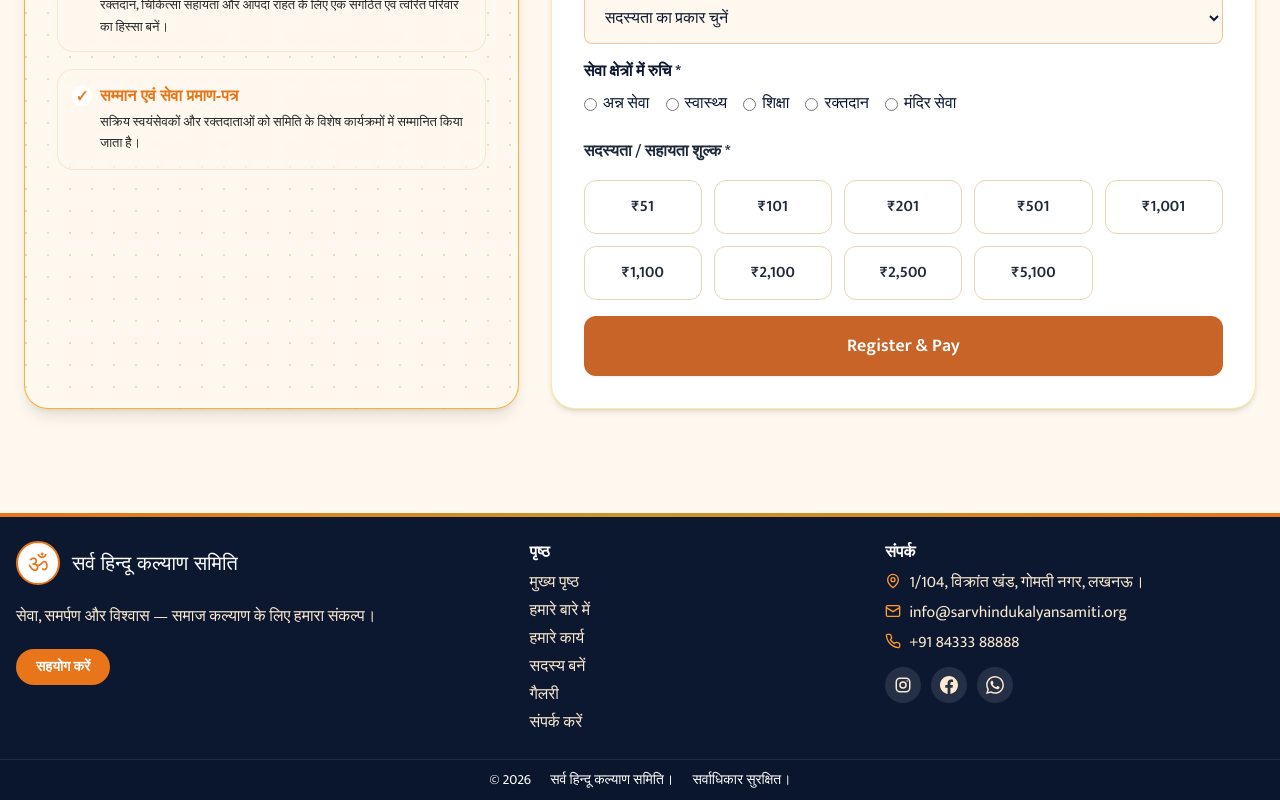
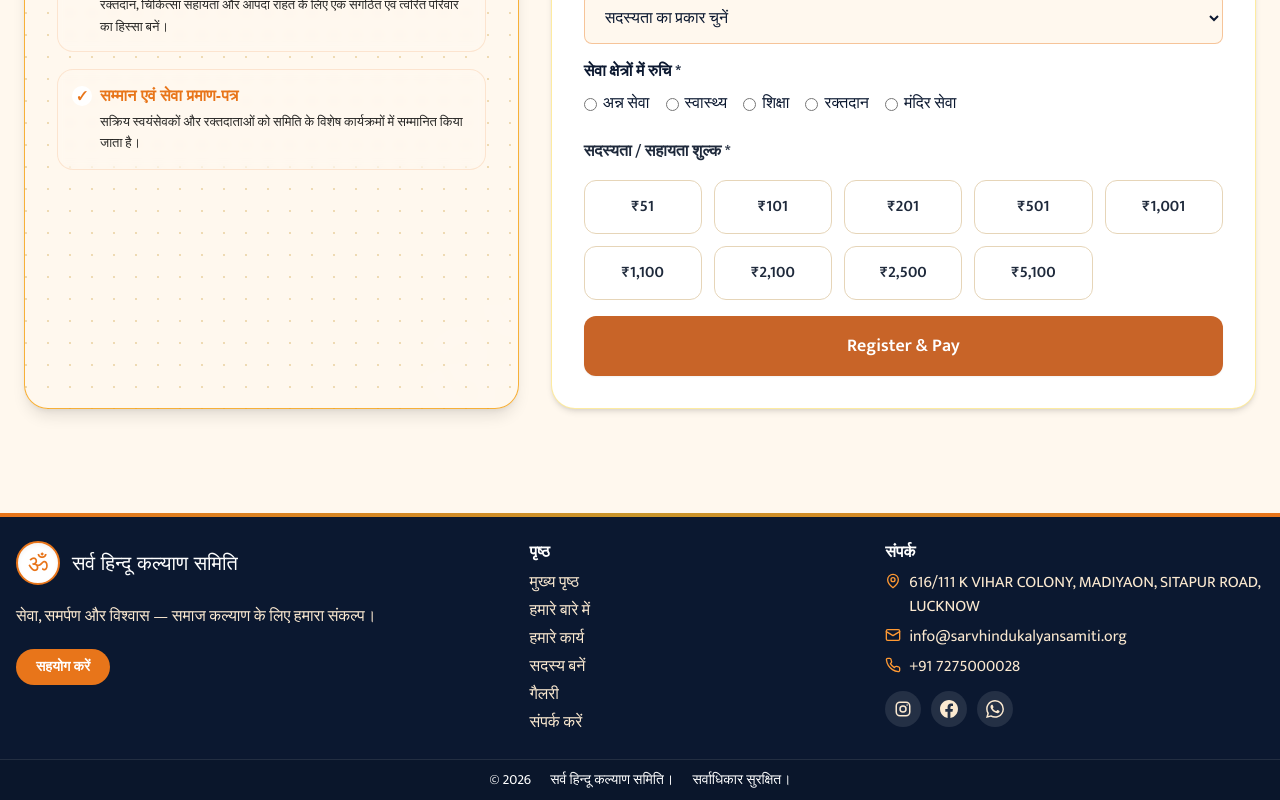
Before and after one commit to vasusthaliInfotech2026/sarvhindukalyansamiti, a Next.js app: page /join in a window 1280 px wide. Shown: the part 1317-2117 px from the top of the page. Built offline with nearby package versions, Linux system fonts and the light colour scheme; a web font is replaced by a local one.

Commit message:
admin route, payment gateway corrections, error message changes

```diff
--- a/app/(website)/contact/page.js
+++ b/app/(website)/contact/page.js
@@ -13,16 +13,16 @@ const CONTACT_ITEMS = [
   {
     icon: PhoneIcon,
     label: "मोबाइल नंबर",
-    value: "+91 84333 88888",
+    value: "+91 7275000028",
     sub: "सीधे कॉल पर बात करें",
-    href: "tel:+918433388888",
+    href: "tel:+917275000028",
   },
   {
     icon: WhatsAppIcon,
     label: "WhatsApp सेवा",
-    value: "+91 84333 88888",
+    value: "+91 7275000028",
     sub: "त्वरित संदेश भेजें",
-    href: "https://wa.me/918433388888",
+    href: "https://wa.me/917275000028",
   },
   {
     icon: EmailIcon,
@@ -135,8 +135,8 @@ export default function Contact() {
                       <p className="text-xs font-bold uppercase tracking-wider text-saffron">
                         प्रधान कार्यालय का पता
                       </p>
-                      <p className="mt-1 font-head text-base font-bold text-black sm:text-lg">
-                        1/104, विक्रांत खंड, गोमती नगर, लखनऊ।
+                      <p className="mt-1 font-head text-base font-bold text-black sm:text-base">
+                       616/111 K VIHAR COLONY, MADIYAON, SITAPUR ROAD, LUCKNOW
                       </p>
 
                     </div>
--- a/app/(website)/donate/DonateForm.js
+++ b/app/(website)/donate/DonateForm.js
@@ -18,7 +18,7 @@ export default function DonateForm() {
   const [purpose, setPurpose] = useState("सामान्य दान");
   const [loading, setLoading] = useState(false);
   const [done, setDone] = useState(null);
-  const [error, setError] = useState("");
+  const [error, setError] = useState(""); // Popup ke liye error message state
 
   useEffect(() => {
     const params = new URLSearchParams(window.location.search);
@@ -56,12 +56,13 @@ export default function DonateForm() {
     setLoading(true);
     setError("");
 
-    // हर बार क्लिक करने पर .env.local की ताज़ा वैल्यू चेक होगी
-    const paymentMode = (
-      process.env.NEXT_PUBLIC_PAYMENT_MODE ||
-      process.env.NEXT_PUBLIC_PAYMENT_GATEWAY ||
-      "razorpay"
-    ).toLowerCase();
+    // --- STRICT PAYMENT MODE VALIDATION ---
+    const paymentMode = process.env.NEXT_PUBLIC_PAYMENT_MODE?.trim();
+    if (paymentMode !== "qr" && paymentMode !== "razorpay") {
+      setError(`अभी भुगतान की सुविधा उपलब्ध नहीं है। कृपया बाद में दोबारा कोशिश करें या सहायता के लिए हमारी टीम से संपर्क करें।`);
+      setLoading(false);
+      return;
+    }
 
     const formData = new FormData(e.currentTarget);
     const donorData = {
@@ -90,6 +91,7 @@ export default function DonateForm() {
       // ==========================================
       // मोड 2: अगर .env.local में Razorpay मोड सेट है ('razorpay')
       // ==========================================
+      if (paymentMode === "razorpay") {
         const resScript = await loadRazorpayScript();
         if (!resScript) {
           setError("Razorpay SDK लोड होने में समस्या आई।");
@@ -162,6 +164,7 @@ export default function DonateForm() {
         const paymentWindow = new window.Razorpay(options);
         paymentWindow.open();
         setLoading(false);
+      }
     } catch (err) {
       setError(err.message || "कुछ गड़बड़ी हो गई।");
       setLoading(false);
@@ -234,6 +237,7 @@ export default function DonateForm() {
     );
 
   return (
+    <>
       <form onSubmit={handleDonate} className="card space-y-4 w-full">
         <h2 className="font-head text-2xl font-bold text-navy mb-4">
           दान करें / सहयोग दें
@@ -311,8 +315,6 @@ export default function DonateForm() {
           </select>
         </div>
 
-      {error && <p className="text-red-500 text-sm text-center">{error}</p>}
-
         <button
           type="submit"
           disabled={loading}
@@ -323,5 +325,27 @@ export default function DonateForm() {
             : `सुरक्षित रूप से दान करें (₹${Number(amount || 0).toLocaleString("en-IN")})`}
         </button>
       </form>
+
+      {/* --- ERROR POPUP MODAL --- */}
+      {error && (
+        <div className="fixed inset-0 z-50 bg-black/60 backdrop-blur-xs flex items-center justify-center p-4">
+          <div className="bg-white rounded-3xl max-w-md w-full p-6 text-center shadow-2xl border border-amber-200 space-y-4 animate-in fade-in zoom-in duration-200">
+            <div className="w-12 h-12 rounded-full bg-red-100 text-red-600 flex items-center justify-center mx-auto text-xl font-bold">
+              ⚠️
+            </div>
+            <h3 className="text-xl font-bold text-slate-900">सहयोग सूचना</h3>
+            <p className="text-sm text-slate-600 font-medium">
+              {error}
+            </p>
+            <button
+              onClick={() => setError("")}
+              className="w-full py-3 rounded-xl bg-[#c86428] hover:bg-[#b05520] text-white font-semibold transition cursor-pointer shadow-sm"
+            >
+              OK
+            </button>
+          </div>
+        </div>
+      )}
+    </>
   );
 }
--- a/app/(website)/join/VolunteerForm.js
+++ b/app/(website)/join/VolunteerForm.js
@@ -9,7 +9,7 @@ export default function VolunteerForm() {
   const router = useRouter();
   const [loading, setLoading] = useState(false);
   const [processingPayment, setProcessingPayment] = useState(false);
-  const [error, setError] = useState(""); // Popup ke liye error message state
+  const [error, setError] = useState("");
   const [selectedFee, setSelectedFee] = useState(1);
 
   const loadRazorpayScript = () => {
@@ -22,10 +22,18 @@ export default function VolunteerForm() {
     });
   };
 
-const handleSubmit = async (e) => {
+  const handleSubmit = async (e) => {
     e.preventDefault();
     setLoading(true);
     setError("");
+
+    // --- STRICT PAYMENT MODE VALIDATION ---
+    const paymentMode = process.env.NEXT_PUBLIC_PAYMENT_MODE?.trim();
+    if (paymentMode !== "qr" && paymentMode !== "razorpay") {
+      setError(`अभी भुगतान की सुविधा उपलब्ध नहीं है। कृपया बाद में दोबारा कोशिश करें या सहायता के लिए हमारी टीम से संपर्क करें।`);
+      setLoading(false);
+      return;
+    }
 
     const formData = new FormData(e.currentTarget);
     const emailInput = formData.get("email");
@@ -41,9 +49,9 @@ const handleSubmit = async (e) => {
         const checkData = await checkRes.json();
 
         if (checkData.success && checkData.exists) {
-          setError("तुम पहले से ही इस ईमेल आईडी से रजिस्टर्ड हो!");
+          setError("यह ईमेल आईडी पहले से ही पंजीकृत है। कृपया किसी अन्य ईमेल आईडी का उपयोग करें या अपने मौजूदा खाते से लॉगिन करें।");
           setLoading(false);
-          return; // Yahin rok dega, aage payment par nahi jane dega
+          return;
         }
       } catch (err) {
         console.error("Email verification failed:", err);
@@ -76,7 +84,6 @@ const handleSubmit = async (e) => {
       }
 
       const order = orderData.order;
-      const paymentMode = process.env.NEXT_PUBLIC_PAYMENT_MODE || "qr";
 
       if (paymentMode === "razorpay") {
         const resScript = await loadRazorpayScript();
@@ -131,7 +138,7 @@ const handleSubmit = async (e) => {
         const paymentWindow = new window.Razorpay(options);
         paymentWindow.open();
         setLoading(false);
-      } else {
+      } else if (paymentMode === "qr") {
         localStorage.setItem("pending_volunteer_data", JSON.stringify(formValues));
         localStorage.setItem("pending_order_id", order.id);
         localStorage.setItem("pending_amount", selectedFee);
--- a/components/Footer.js
+++ b/components/Footer.js
@@ -2,11 +2,11 @@ import Link from "next/link";
 
 
 const CONTACT = {
-  phone: "+91  84333 88888",
-  phoneRaw: "918433388888",
+  phone: "+91 7275000028",
+  phoneRaw: "917275000028",
   email: "info@sarvhindukalyansamiti.org",
-  address: "1/104, विक्रांत खंड, गोमती नगर, लखनऊ।",
-  mapQuery: "1/104, Vikrant Khand GomtiNagar Lucknow",
+  address: "616/111 K VIHAR COLONY, MADIYAON, SITAPUR ROAD, LUCKNOW",
+  mapQuery: "616/111 K VIHAR COLONY, MADIYAON, SITAPUR ROAD, LUCKNOW",
   instagram: "https://www.instagram.com/yourpage",
   facebook: "https://www.facebook.com/yourpage",
   waText: "नमस्ते, मुझे सर्व हिन्दू  कल्याण समिति के बारे में जानकारी चाहिए।",
--- a/middleware.js
+++ b/middleware.js
@@ -22,6 +22,7 @@ export function middleware(req) {
     return NextResponse.redirect(dashUrl);
   }
 
+
   return NextResponse.next();
 }
 
--- a/next.config.js
+++ b/next.config.js
@@ -1 +1,16 @@
-module.exports = { reactStrictMode: true };
+/** @type {import('next').NextConfig} */
+const nextConfig = {
+  reactStrictMode: true,
+
+  async redirects() {
+    return [
+      {
+        source: "/admin",
+        destination: "/admin/dashboard",
+        permanent: true,
+      },
+    ];
+  },
+};
+
+module.exports = nextConfig;
```
Lines whose indentation alone changed are shown as unchanged.
